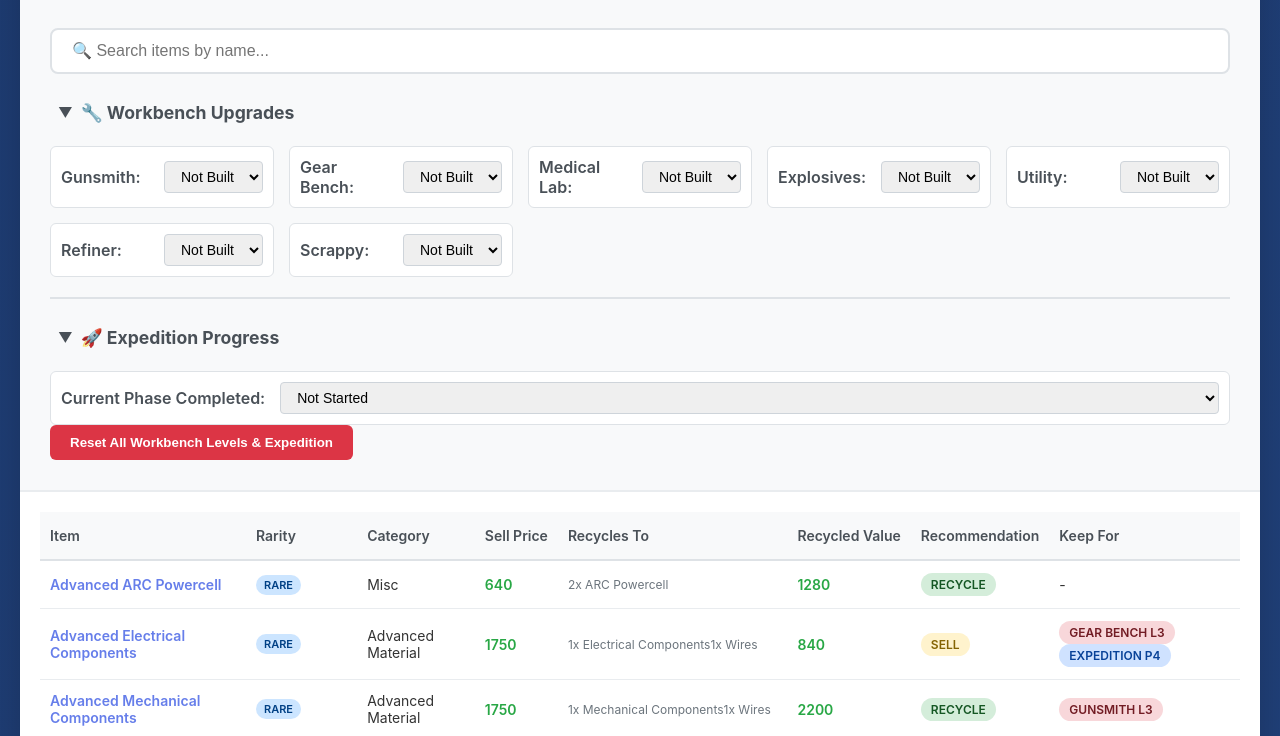
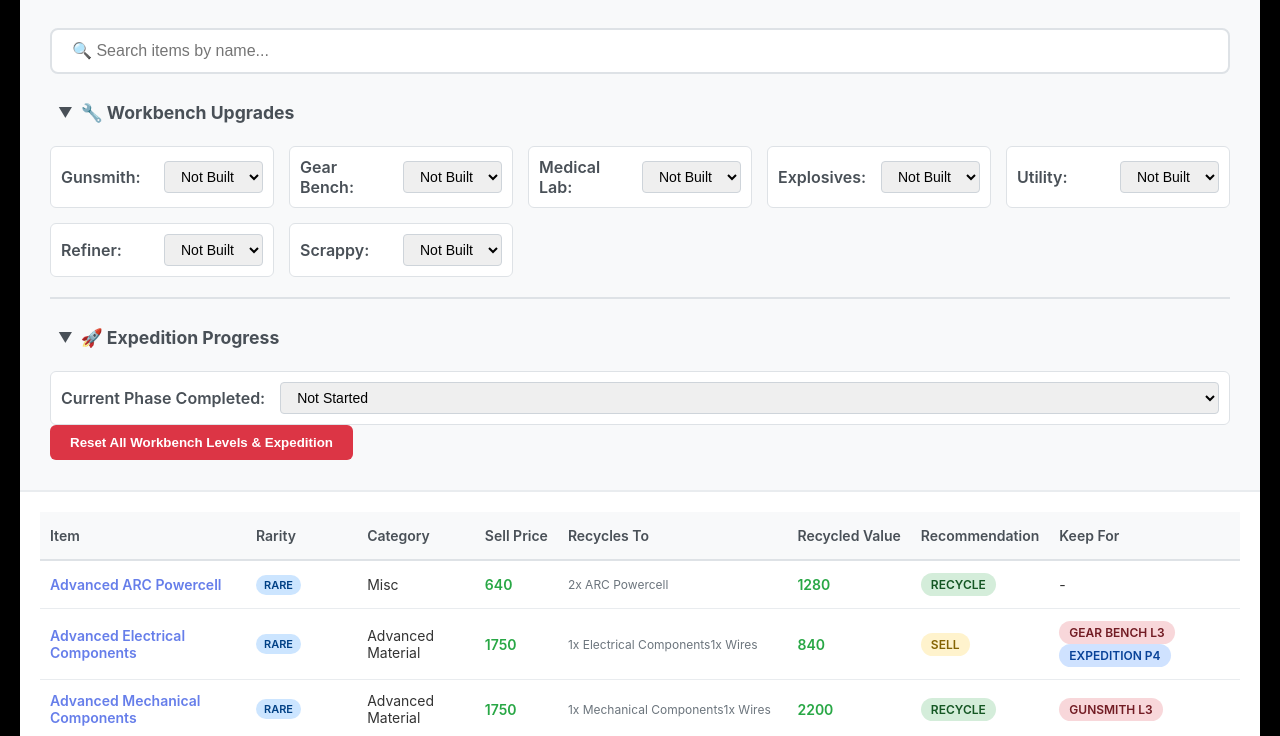
Before and after one commit to dnlm/arc-raiders-loot-tracker-cai, a website: page index.html in a window 1280 px wide. Shown: the part 158-894 px from the top of the page. Drawn offline with Linux system fonts and the light colour scheme.

Commit message:
black background

```diff
--- a/index.html
+++ b/index.html
@@ -13,7 +13,7 @@
 
         body {
             font-family: -apple-system, BlinkMacSystemFont, 'Segoe UI', Roboto, Oxygen, Ubuntu, sans-serif;
-            background: linear-gradient(135deg, #1e3c72 0%, #2a5298 100%);
+            background: #000;
             color: #333;
             padding: 20px;
             min-height: 100vh;
```
